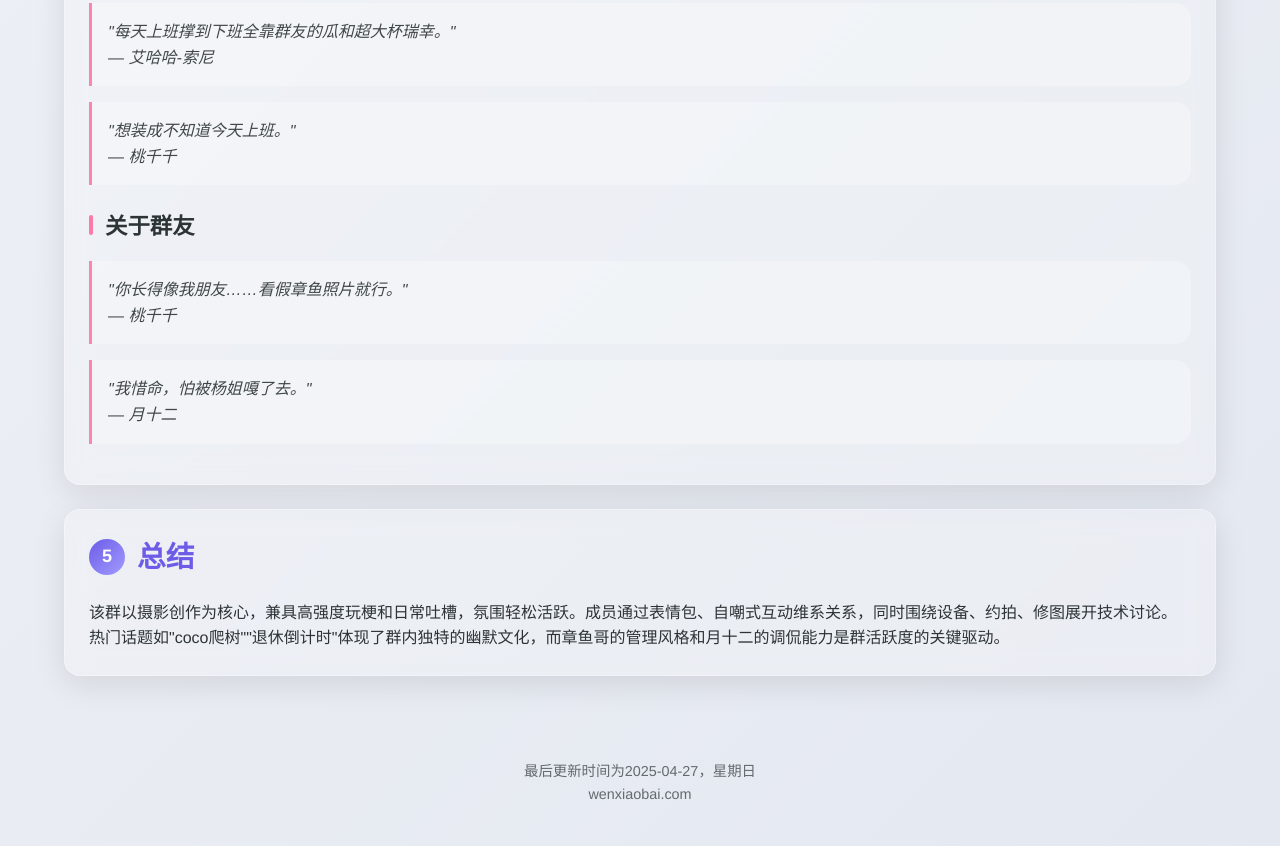
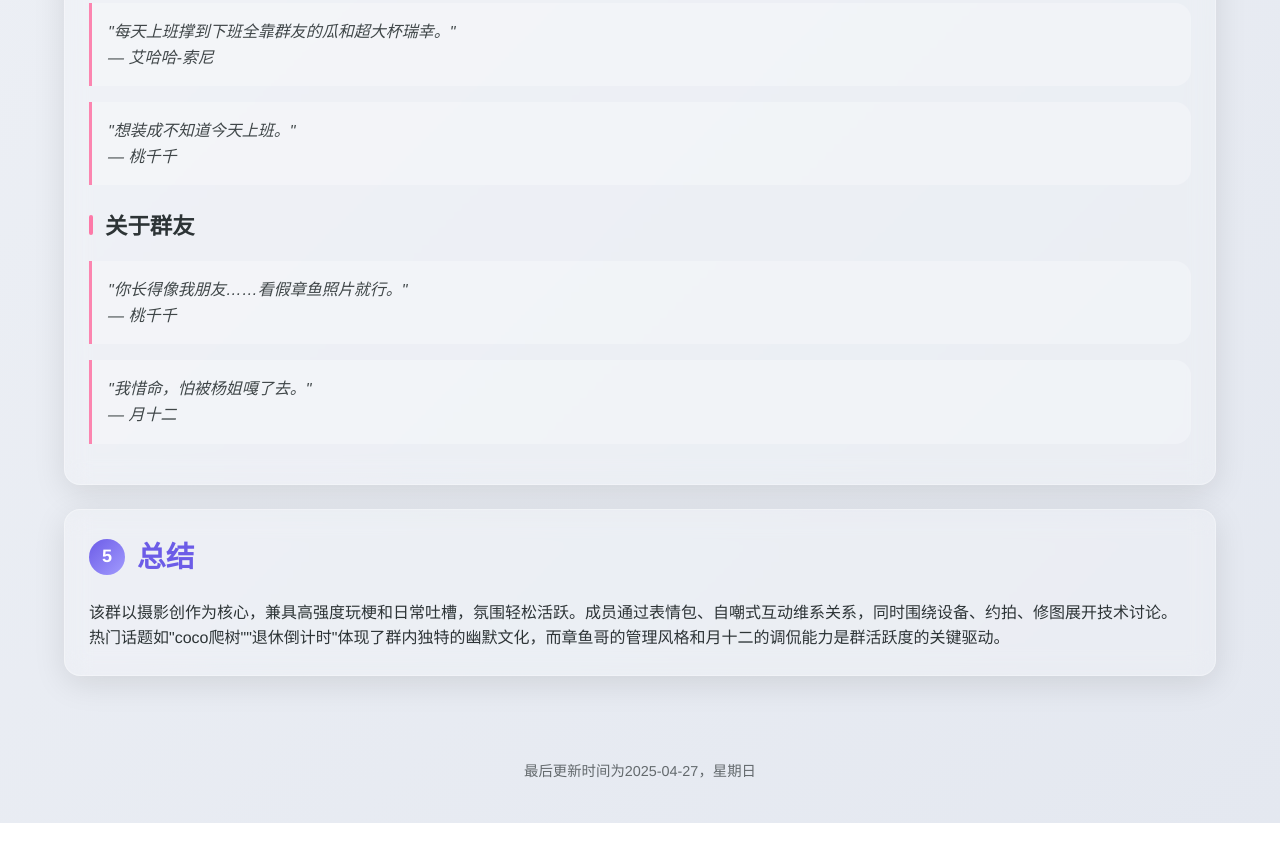
Before and after one commit to rpxly/99, a plain HTML site: page index.html in a window 1280 px wide. Shown: the part 2583-3429 px from the top of the page. After the commit the page ends 3406 px from the top, so only its background shows below. Drawn offline with Linux system fonts and the light colour scheme.

Commit message:
Update index.html

```diff
--- a/index.html
+++ b/index.html
@@ -402,7 +402,6 @@
 
     <footer class="footer">
         <p>最后更新时间为2025-04-27，星期日</p>
-        <p>wenxiaobai.com</p>
     </footer>
 
     <script>
```
